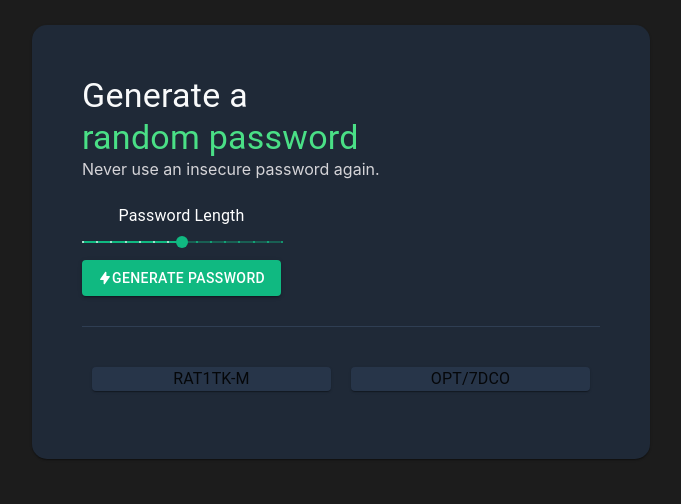
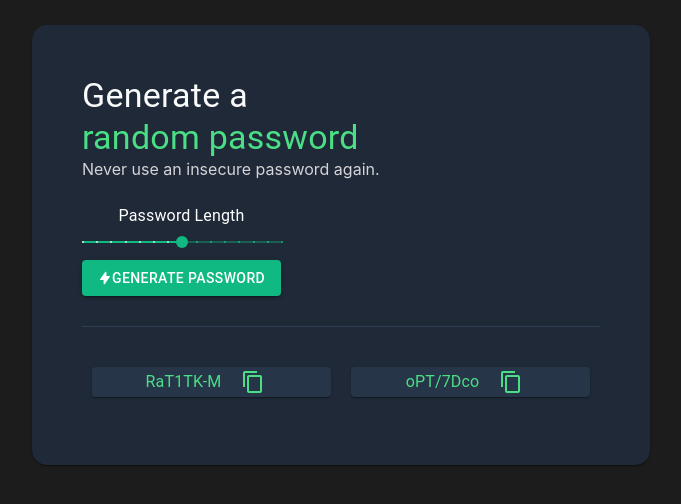
Before and after one commit to Naphrum/Password-Generator, a React (Vite) app: page / in a window 1280 px wide. Both pictures are taken after a click on the button "GENERATE PASSWORD". Shown: the top 504 px of the page, without its empty margins (299-980 px from the left). Built offline with nearby package versions, Linux system fonts and the light colour scheme.

Commit message:
Added the functionality to copy the generated passwords to the clipboard

```diff
--- a/src/components/MainCard.jsx
+++ b/src/components/MainCard.jsx
@@ -9,6 +9,8 @@ import Divider from "@material-ui/core/Divider";
 import Slider from "@material-ui/core/Slider";
 import { HiLightningBolt } from "react-icons/hi";
 import { BsThreeDots } from "react-icons/bs";
+import { MdOutlineContentCopy } from "react-icons/md";
+import IconButton from "@material-ui/core/IconButton";
 
 const characters = [
   "A",
@@ -104,7 +106,6 @@ const characters = [
   "/",
 ];
 
-
 const useStyles = makeStyles((theme) => ({
   root: {
     marginTop: 25,
@@ -148,6 +149,10 @@ const useStyles = makeStyles((theme) => ({
   passwordContainer: {
     backgroundColor: "#273549",
     margin: 10,
+    height: 30,
+    display: "flex",
+    alignItems: "center",
+    justifyContent: "center",
   },
   inputSlider: {
     color: "#10B981",
@@ -160,16 +165,22 @@ const useStyles = makeStyles((theme) => ({
     display: "flex",
     flexDirection: "row",
   },
+  generatePassword: {
+    color: "#4ADF86",
+  },
 }));
 
 export default function MainCard() {
   const [value, setValue] = React.useState(8);
-  const [passwordOne, setPasswordOne] = React.useState('');
-  const [passwordTwo, setPasswordTwo] = React.useState('');
+  const [passwordOne, setPasswordOne] = React.useState("");
+  const [passwordTwo, setPasswordTwo] = React.useState("");
   const handleChange = (event, newValue) => {
     setValue(newValue);
     console.log(newValue);
   };
+  // function displayPassword(){
+
+  // }
 
   function generatePassword(value) {
     let firstPassword = "";
@@ -180,8 +191,8 @@ export default function MainCard() {
       firstPassword += characters[randomIndexOne];
       secondPassword += characters[randomIndexTwo];
     }
-    setPasswordOne(firstPassword)
-    setPasswordTwo(secondPassword)
+    setPasswordOne(firstPassword);
+    setPasswordTwo(secondPassword);
   }
 
   const classes = useStyles();
@@ -242,25 +253,75 @@ export default function MainCard() {
         <Grid container item xs={12} className={classes.passwordSection}>
           <Grid xs={6} item>
             <Card className={classes.passwordContainer} fullWidth>
-              <Typography
-                component="overline"
-                variant="overline"
-                align="center"
+              <Grid
+                container
+                justifyContent="center"
+                alignItems="center"
+                spacing={1}
               >
-                {passwordOne ? <Typography>{passwordOne}</Typography> : <BsThreeDots style={{ color: "#202B3C", fontSize: 20 }} /> }
-              </Typography>
+                {passwordOne ? (
+                  <>
+                    <Grid item>
+                      <Typography
+                        className="generatedPassword"
+                        style={{ color: "#4ADF86" }}
+                      >
+                        {passwordOne}
+                      </Typography>
+                    </Grid>
+                    <Grid item>
+                      <IconButton
+                        color="primary"
+                        component="span"
+                        onClick={() => {
+                          navigator.clipboard.writeText(passwordOne);
+                        }}
+                      >
+                        <MdOutlineContentCopy style={{ color: "#4ADF86" }} />
+                      </IconButton>
+                    </Grid>
+                  </>
+                ) : (
+                  <BsThreeDots style={{ color: "#202B3C", fontSize: 20 }} />
+                )}
+              </Grid>
             </Card>
           </Grid>
 
           <Grid item xs={6}>
             <Card className={classes.passwordContainer} fullWidth>
-              <Typography
-                component="overline"
-                variant="overline"
-                align="center"
+            <Grid
+                container
+                justifyContent="center"
+                alignItems="center"
+                spacing={1}
               >
-                {passwordTwo ? <Typography>{passwordTwo}</Typography> : <BsThreeDots style={{ color: "#202B3C", fontSize: 20 }} /> }
-              </Typography>
+                {passwordTwo ? (
+                  <>
+                    <Grid item>
+                      <Typography
+                        className="generatedPassword"
+                        style={{ color: "#4ADF86" }}
+                      >
+                        {passwordTwo}
+                      </Typography>
+                    </Grid>
+                    <Grid item>
+                      <IconButton
+                        color="primary"
+                        component="span"
+                        onClick={() => {
+                          navigator.clipboard.writeText(passwordTwo);
+                        }}
+                      >
+                        <MdOutlineContentCopy style={{ color: "#4ADF86" }} />
+                      </IconButton>
+                    </Grid>
+                  </>
+                ) : (
+                  <BsThreeDots style={{ color: "#202B3C", fontSize: 20 }} />
+                )}
+              </Grid>
             </Card>
           </Grid>
         </Grid>
```
